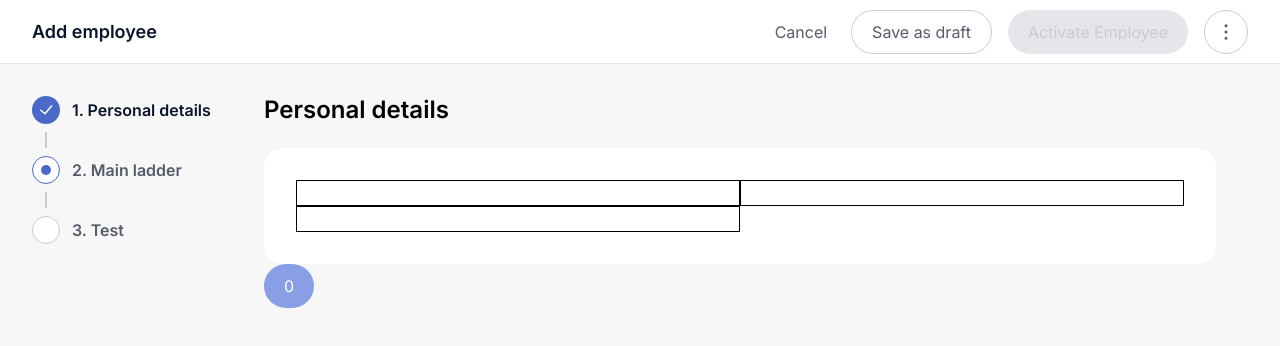
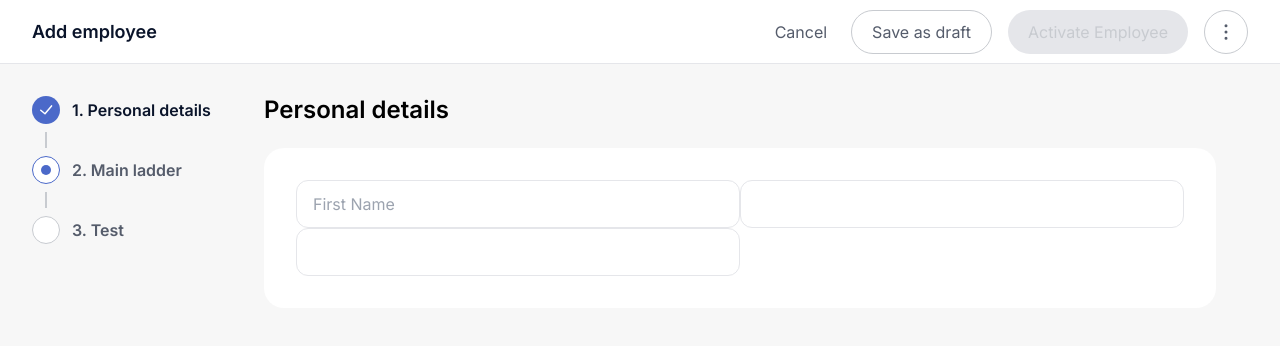
Before and after one commit to Tivix/cpf, a Next.js app in the folder frontend/: page /people/add-new/personal-details in a window 1280 px wide. Shown: the top 346 px of the page. Built offline with nearby package versions, Linux system fonts and the light colour scheme.

Commit message:
feat: error state for input

```diff
--- a/frontend/src/app/(app)/people/add-new/personal-details/page.tsx
+++ b/frontend/src/app/(app)/people/add-new/personal-details/page.tsx
@@ -1,23 +1,25 @@
 'use client';
-import { Button } from '@app/components/common/Button';
 import { FormProvider } from '@app/components/common/FormProvider';
 import { Input } from '@app/components/common/Input';
-import { useState } from 'react';
 import { useForm } from 'react-hook-form';
 
+enum PersonalDetailsFormNames {
+  firstName = 'firstName',
+  lastName = 'lastName',
+  email = 'email',
+}
 interface PersonalDetailsForm {
-  firstName: string;
-  lastName: string;
-  email: string;
+  [PersonalDetailsFormNames.firstName]: string;
+  [PersonalDetailsFormNames.lastName]: string;
+  [PersonalDetailsFormNames.email]: string;
 }
 
 export default function PersonalDetails() {
-  const [num, setNum] = useState(0);
   const form = useForm<PersonalDetailsForm>({
     defaultValues: {
-      firstName: '',
-      lastName: '',
-      email: '',
+      [PersonalDetailsFormNames.firstName]: '',
+      [PersonalDetailsFormNames.lastName]: '',
+      [PersonalDetailsFormNames.email]: '',
     },
   });
 
@@ -25,18 +27,10 @@ export default function PersonalDetails() {
     <FormProvider<PersonalDetailsForm> form={form}>
       <div className="mb-6 text-2xl font-semibold leading-7">Personal details</div>
       <div className="grid w-full grid-cols-2 rounded-[20px] bg-white p-8">
-        <Input name="firstName" />
-        <Input name="lastName" />
-        <Input name="email" />
+        <Input name={PersonalDetailsFormNames.firstName} placeholder="First Name" />
+        <Input name={PersonalDetailsFormNames.lastName} />
+        <Input name={PersonalDetailsFormNames.email} />
       </div>
-      <Button
-        onClick={(e) => {
-          e.preventDefault();
-          setNum((prev) => prev + 1);
-        }}
-      >
-        {num}
-      </Button>
     </FormProvider>
   );
 }
--- a/frontend/src/components/common/Input/Input.interface.ts
+++ b/frontend/src/components/common/Input/Input.interface.ts
@@ -3,6 +3,8 @@ import { FieldValues, RegisterOptions, UseFormReturn } from 'react-hook-form';
 export interface InputProps {
   form: UseFormReturn<FieldValues>;
   label?: string;
+  placeholder?: string;
   name: string;
   options?: RegisterOptions<FieldValues, string>;
+  error?: string;
 }
--- a/frontend/src/components/common/Input/Input.tsx
+++ b/frontend/src/components/common/Input/Input.tsx
@@ -1,15 +1,25 @@
 import { FC, memo } from 'react';
 import { InputProps } from './Input.interface';
 import { useFormContext } from 'react-hook-form';
+import { generateClassNames } from '@app/utils';
 
 const InputComponent: FC<InputProps> = memo(
-  ({ form, label, name, options = {}, ...otherProps }) => {
-    console.log('render');
-
+  ({ form, label, name, placeholder, error, options = {}, ...otherProps }) => {
     return (
-      <div className="border">
+      <div>
         {label && <label htmlFor={`input-${name}`}>{label}</label>}
-        <input id={`input-${name}`} {...form.register(name, options)} {...otherProps} />
+        <input
+          className={generateClassNames(
+            'outline-black h-12 w-full rounded-xl border border-navy-200 px-4 outline-none focus:border-navy-700',
+            {
+              'border-red-600 focus:border-red-600': error?.length,
+            },
+          )}
+          placeholder={placeholder}
+          id={`input-${name}`}
+          {...form.register(name, options)}
+          {...otherProps}
+        />
       </div>
     );
   },
```
